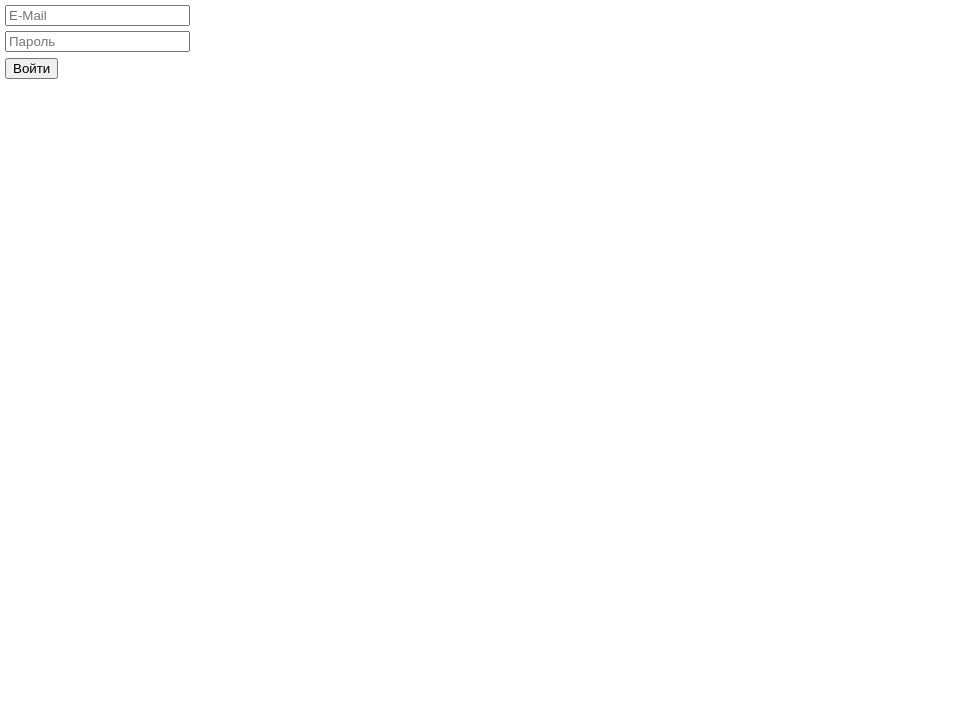
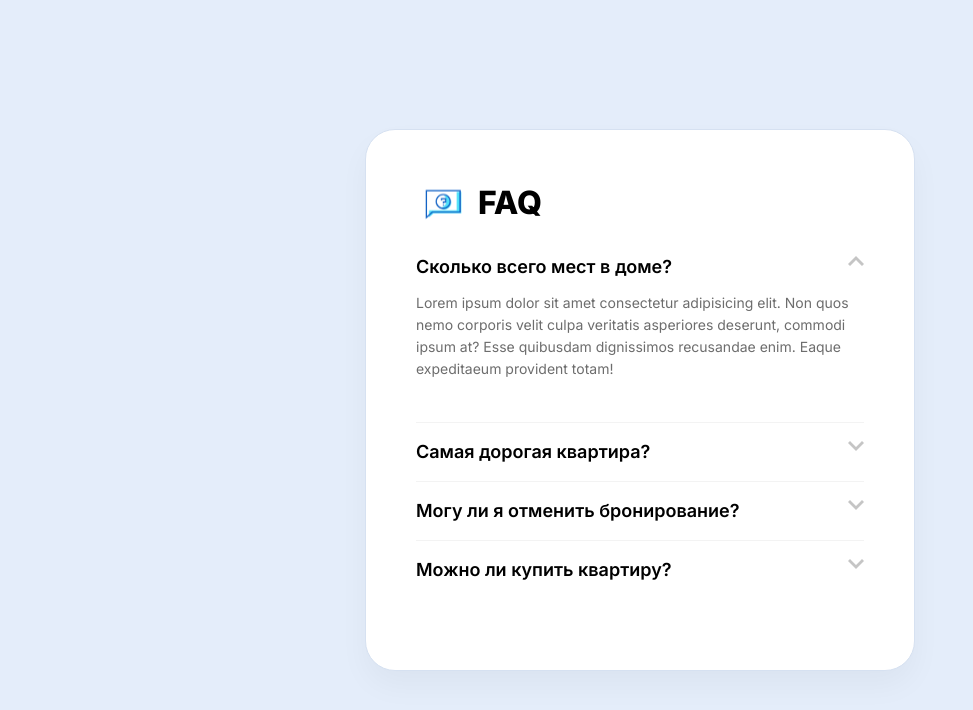
Before and after one commit to Shiroyam/archakov-tutorials, a React (Create React App) app: page / in a window 1280 px wide. Shown: the top 710 px of the page, without its empty margins (0-973 px from the left). Built offline with nearby package versions, Linux system fonts and the light colour scheme.

Commit message:
Сделал урок №3

```diff
--- a/src/index.js
+++ b/src/index.js
@@ -1,7 +1,7 @@
 import React from 'react';
 import ReactDOM from 'react-dom';
 import './index.css';
-import App from './tutorial-2/App';
+import App from './tutorial-3/App';
 
 
 ReactDOM.render(
--- /dev/null
+++ b/src/tutorial-3/App.js
@@ -0,0 +1,64 @@
+import React from "react";
+import './style.css';
+
+const List = () => {
+  const [id, activeId] = React.useState(1)
+
+  const tabOpen = (objId) => {
+      activeId(objId)
+  }
+
+  const tabs = [
+    {
+      id: 1,
+      title: "Сколько всего мест в доме?",
+      description:
+        "Lorem ipsum dolor sit amet consectetur adipisicing elit. Non quos nemo corporis velit culpa veritatis asperiores deserunt, commodi ipsum at? Esse quibusdam dignissimos recusandae enim. Eaque expeditaeum provident totam!",
+    },
+    {
+      id: 2,
+      title: "Самая дорогая квартира?",
+      description:
+        "Lorem ipsum dolor sit amet consectetur adipisicing elit. Maxime fuga deserunt aliquid voluptatum ad, molestiae dicta officiis animi ummollitia, reiciendis a cum ratione veritatis cupiditate voluptatem.Consectetur, exercitationem magnam.",
+    },
+    {
+      id: 3,
+      title: "Могу ли я отменить бронирование?",
+      description:
+        "Да, вы можете отменить забронированную квартиру в течение 3 дней.",
+    },
+    {
+      id: 4,
+      title: "Можно ли купить квартиру?",
+      description:
+        "Lorem ipsum dolor sit amet consectetur adipisicing elit. Est commodi itaque ratione voluptatem dolores iusto aperiam adipisci incidunt perspiciatis ullam! Repellat accusamus rerum excepturi minus delectus? Consequatur libero nemo alias.",
+    },
+  ];
+  return (
+    <div id="app">
+      <div className="app-container">
+        <h1 className="app-title">FAQ</h1>
+        <div className="app-tabs">
+          {tabs.map((obj) => (
+            <div key={obj.id} className={obj.id === id ? 'tab active':'tab'}>
+              <input id="tab-one" type="checkbox" name="tabs"></input>
+              <label onClick={()=>tabOpen(obj.id)}>{obj.title}</label>
+              <div className="tab-content">
+                <p>{obj.description}</p>
+              </div>
+            </div>
+          ))}
+        </div>
+      </div>
+    </div>
+  );
+};
+
+const App = () => {
+  return (
+    <>
+      <List />
+    </>
+  );
+};
+export default App;
--- /dev/null
+++ b/src/tutorial-3/style.css
@@ -0,0 +1,114 @@
+@import url("https://fonts.googleapis.com/css2?family=Inter:wght@400;600;800&display=swap");
+
+* {
+  margin: 0;
+  padding: 0;
+  box-sizing: border-box;
+}
+
+body {
+  background-color: #e4edfa;
+  font-family: "Inter", sans-serif;
+  font-weight: 400;
+  font-size: 14px;
+  color: #000;
+}
+
+#app {
+  display: flex;
+  justify-content: center;
+  align-items: center;
+  height: 100vh;
+}
+
+.app-container {
+  max-width: 550px;
+  padding: 53px 50px;
+  background: #ffffff;
+  border: 1px solid #d6e1f1;
+  box-shadow: 0px 15px 30px rgba(0, 0, 0, 0.04);
+  border-radius: 30px;
+}
+
+.app-title {
+  padding-left: 62px;
+  margin-bottom: 34px;
+  font-weight: 800;
+  font-size: 32px;
+  line-height: 39px;
+  background-image: url("./img/title-bg.svg");
+  background-repeat: no-repeat;
+  background-size: 54px;
+  background-position: left center;
+}
+
+/* Acordeon styles */
+.tab {
+  position: relative;
+  margin-bottom: 18px;
+  padding-bottom: 18px;
+  width: 100%;
+  overflow: hidden;
+  border-bottom: 1px solid #f3f3f3;
+}
+
+.tab:last-child {
+  border-bottom: 0;
+}
+
+.tab input {
+  position: absolute;
+  opacity: 0;
+  z-index: -1;
+}
+.tab label {
+  position: relative;
+  display: block;
+  background: #fff;
+  cursor: pointer;
+  font-weight: 600;
+  font-size: 18px;
+  line-height: 22px;
+}
+.blue label {
+  background: #2980b9;
+}
+.tab-content {
+  max-height: 0;
+  overflow: hidden;
+  -webkit-transition: max-height 0.35s;
+  -o-transition: max-height 0.35s;
+  transition: max-height 0.35s;
+}
+.tab-content p {
+  color: #6d6d6d;
+  padding: 14px 0 24px;
+  line-height: 22px;
+}
+/* :active */
+.tab.active .tab-content {
+  max-height: 100vh;
+}
+/* Icon */
+.tab label::after {
+  position: absolute;
+  content: "";
+  width: 16px;
+  height: 10px;
+  background-image: url("./img/arrow-tab.svg");
+  background-repeat: no-repeat;
+  background-position: center;
+  background-size: 16px;
+  right: 0;
+  top: 0px;
+  display: block;
+  line-height: 3;
+  text-align: center;
+  -webkit-transition: all 0.35s;
+  -o-transition: all 0.35s;
+  transition: all 0.35s;
+}
+
+.tab.active label::after {
+  transform: rotate(180deg);
+}
```
Also changed, not shown: src/tutorial-3/img/arrow-tab.svg (added), src/tutorial-3/img/title-bg.svg (added).
